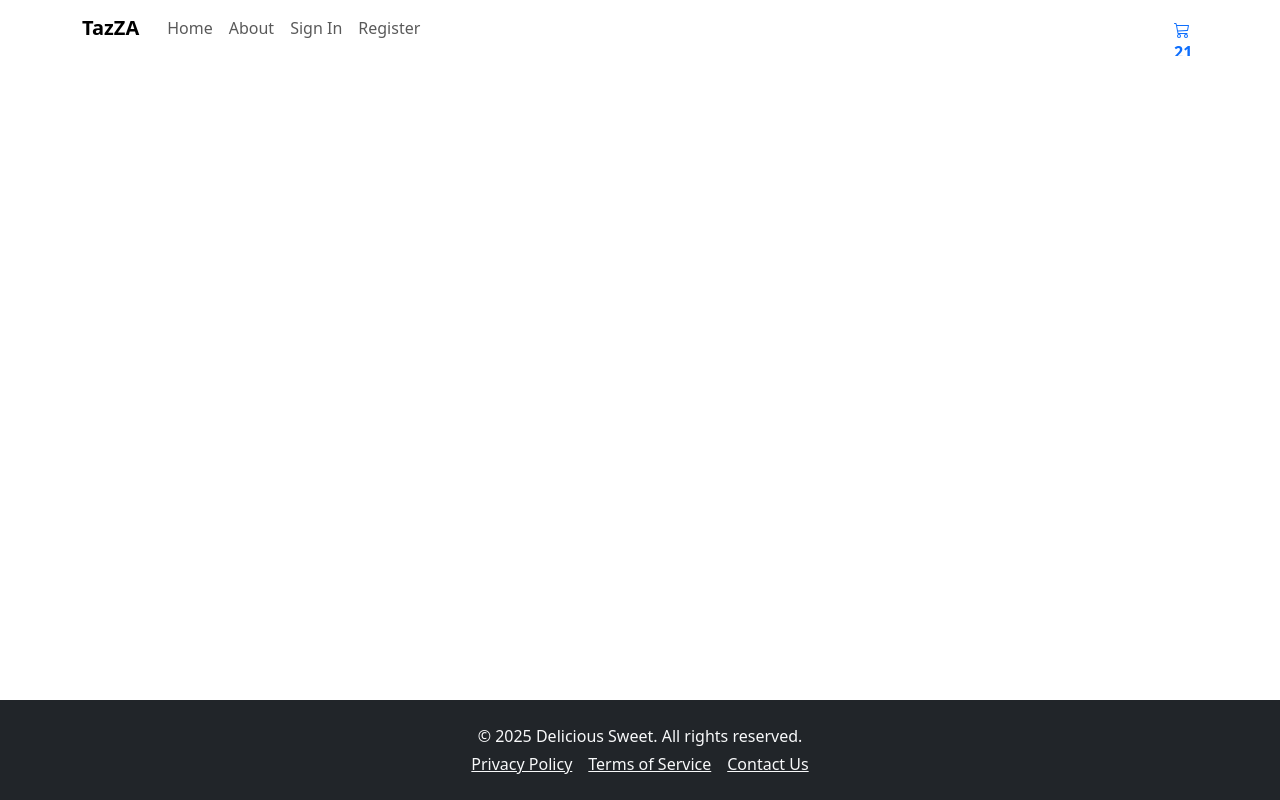
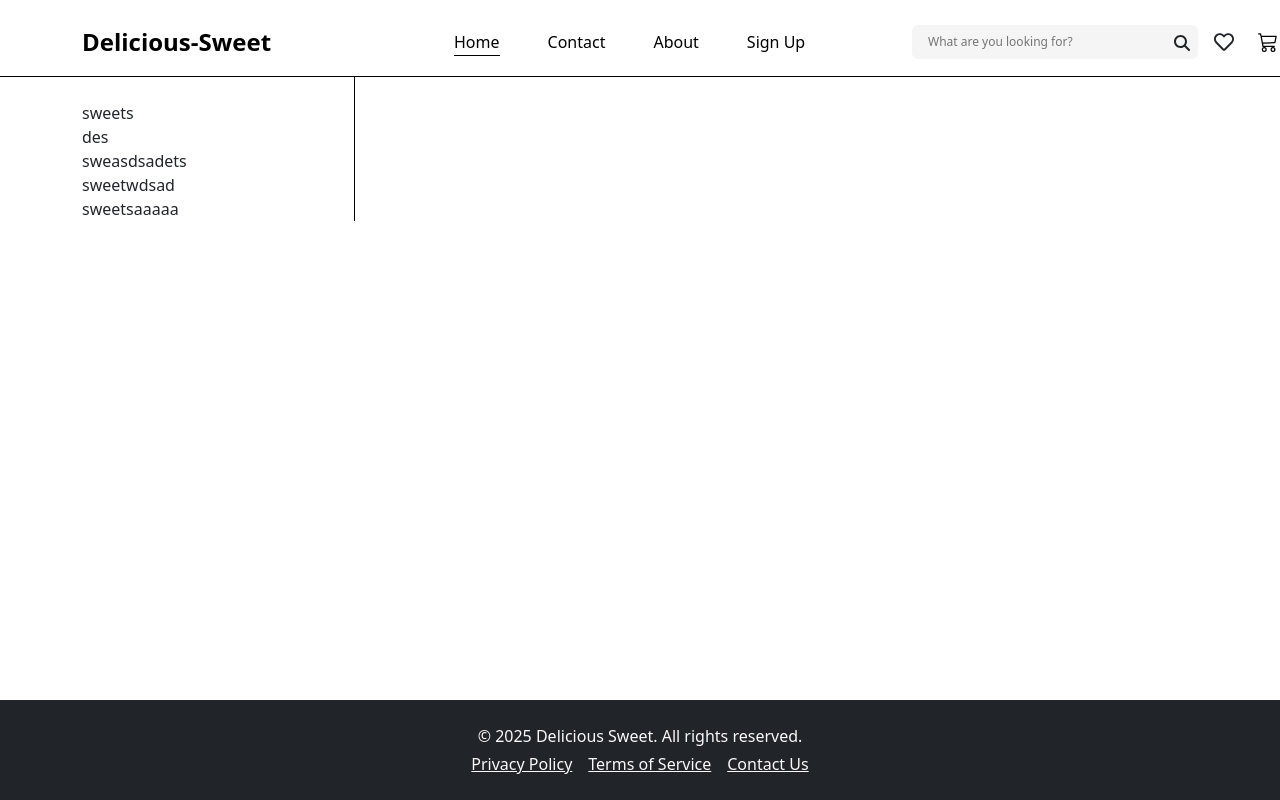
Before and after one commit to mohamedZ555/Delicious-Sweet, a Next.js app in the folder delicious-sweet/: page / in a window 1280 px wide. Built offline with nearby package versions, Linux system fonts and the light colour scheme.

Commit message:
still working on nav and home page

```diff
--- /dev/null
+++ b/delicious-sweet/app/component/BootstrapClient.js
@@ -0,0 +1,11 @@
+"use client";
+
+import { useEffect } from "react";
+
+export default function BootstrapClient() {
+  useEffect(() => {
+    require("bootstrap/dist/js/bootstrap.bundle.min.js"); // ✅ Loads Bootstrap JS in the browser
+  }, []);
+
+  return null;
+}
--- a/delicious-sweet/app/component/home/homeCollector.jsx
+++ b/delicious-sweet/app/component/home/homeCollector.jsx
@@ -1,8 +1,17 @@
+import HomeSideBare from "./homeFirstPart/homeSideBare";
+import HomeSlider from "./homeFirstPart/homeSlider";
 
 export default function HomeCollector() {
     return (
-      <div>
-
+      <div className="container">
+      <div className="row">
+      <div className="col-12 col-sm-3 homeFirstBorder">
+      <HomeSideBare />
       </div>
+      <div className="col-12 col-sm-9 ">
+      <HomeSlider />
+      </div>
+      </div>
+    </div>
     );
   }
--- a/delicious-sweet/app/component/home/homeFirstPart/homeSideBare.jsx
+++ b/delicious-sweet/app/component/home/homeFirstPart/homeSideBare.jsx
@@ -1,8 +1,17 @@
+const diss = [
+  { test: "sweets" },
+  { test: "des" },
+  { test: "sweasdsadets" },
+  { test: "sweetwdsad" },
+  { test: "sweetsaaaaa" },
+];
 
 export default function HomeSideBare() {
-    return (
-      <div>
-
-      </div>
-    );
-  }
+  return (
+    <div className="pt-4">
+      {diss.map((items, key) => (
+        <div key={key}>{items.test}</div> // ✅ Added parentheses for implicit return
+      ))}
+    </div>
+  );
+}
--- a/delicious-sweet/app/component/nav.jsx
+++ b/delicious-sweet/app/component/nav.jsx
@@ -1,56 +1,81 @@
 "use client";
 import Link from "next/link";
+import { usePathname } from "next/navigation";
 import { Navbar, Nav } from "react-bootstrap";
 import { BsCart3 } from "react-icons/bs";
-import { useEffect } from "react";
-// import "@/styles/navBar/navBar.css";
-// import LogButton from "./logButton";
-// import LanguageSwitcher from "./LanguageSwitcher"
+import { FaMagnifyingGlass } from "react-icons/fa6";
+import { FaRegHeart } from "react-icons/fa";
+import styles from "@/styles/pagesStyle/nav.module.css";
+
 function NaviBar() {
-  useEffect(() => {
-    require("bootstrap/dist/js/bootstrap.bundle.min.js");
-  }, []);
+  const pathname = usePathname(); // Get the current path
+
   return (
-    <Navbar collapseOnSelect expand="lg" className="contNav col-12 m-auto">
+    <Navbar
+      collapseOnSelect
+      expand="lg"
+      className={`${styles.contNav} col-12 m-auto pt-4 pb-3`}
+    >
       <div className="bgs container-lg d-flex align-items-center w-100 col-lg-10">
-        <div className="contLogo d-flex d-lg-block justify-content-between align-items-center col-12 col-lg-auto">
-          <Link href="/" className="navbar-brand fw-bold icon-logo text-black">
-            TazZA
+        <div className="contLogo d-flex d-lg-block justify-content-between align-items-center col-12 col-lg-4">
+          <Link
+            href="/"
+            className={`navbar-brand fw-bold ${styles.iconLogo} text-black`}
+          >
+            Delicious-Sweet
           </Link>
           <Navbar.Toggle
             aria-controls="responsive-navbar-nav"
             className="bg-white"
           />
         </div>
-        <Navbar.Collapse id="responsive-navbar-nav" className="collapsBG">
-          <Nav className="me-auto d-flex align-items-center ps-lg-1">
-            <Link href="/" className="nav-link shagr">
-              Home
-            </Link>
-            <Link href="/#" className="nav-link shagr">
-              About
-            </Link>
-            <Link href="/login" className="nav-link shagr">
-              Sign In
-            </Link>
-            <Link href="/register" className="nav-link shagr">
-               Register
-            </Link>
+        <Navbar.Collapse
+          id="responsive-navbar-nav"
+          className="d-flex align-items-center justify-content-between"
+        >
+          <Nav className="d-flex align-items-center gap-4 gap-lg-5">
+            {[
+              { name: "Home", path: "/" },
+              { name: "Contact", path: "/contact" },
+              { name: "About", path: "/about" },
+              { name: "Sign Up", path: "/register" },
+            ].map((link) => (
+              <Link
+                key={link.path}
+                href={link.path}
+                className={`nav-link p-0 ${styles.navLinks} ${
+                  pathname === link.path ? styles.active : ""
+                }`}
+              >
+                {link.name}
+              </Link>
+            ))}
           </Nav>
-          <div className="contcallus d-lg-flex align-items-center justify-content-center">
+          <div className="contcallus d-lg-flex align-items-center justify-content gap-3">
+            <div className="col-12 position-relative">
+              <input
+                className={`col-12 ${styles.iner} px-3 py-2 rounded`}
+                placeholder="What are you looking for?"
+                type="text"
+              />
+              <span className="position-absolute end-0 pt-1 pe-2">
+                <FaMagnifyingGlass />
+              </span>
+            </div>
+            <div className="pointer d-flex fs-5">
+              <FaRegHeart />
+            </div>
             <div className="d-flex flex-column flex-lg-row justify-content-center align-items-center py-lg-0 py-1 gap-2 pb-4 pb-lg-0">
-              <Link href="/#" className="underLine ">
+              <Link href="/cart" className="underLine text-black fs-5">
                 <div className="shoppingCart position-relative ms-lg-2 fw-bold text-center d-none align-items-center justify-content-center d-lg-flex">
                   <div>
-                    <BsCart3 />
-                    <div className="notification position-absolute rounded-circle d-flex justify-content-center align-items-center">
-                      21
-                    </div>
+                    <span className="d-flex">
+                      <BsCart3 />
+                    </span>
                   </div>
                 </div>
                 <div className="d-lg-none CartText"></div>
               </Link>
-              <div>{/* <LogButton /> */}</div>
             </div>
           </div>
         </Navbar.Collapse>
--- a/delicious-sweet/app/layout.jsx
+++ b/delicious-sweet/app/layout.jsx
@@ -1,21 +1,30 @@
-
+import { Poppins } from "next/font/google";
 import "../styles/globals.css";
 import 'bootstrap/dist/css/bootstrap.min.css';
-
+import BootstrapClient from "./component/BootstrapClient";
 import NaviBar from "./component/nav";
 import Footer from "./component/footer";
 
+const poppins = Poppins({
+  variable: "--font-poppins",
+  subsets: ["latin"],
+  weight: ["300", "400", "500", "600", "700"], // Choose the weights you need
+});
 
 export const metadata = {
-  title: "Delicious Sweet",
+  title: "Nuba Nile",
   description: "Generated by create next app",
+  icons: {
+    icon: "/assets/images/logo.png", // Ensure the image is inside the 'public' folder
+  },
 };
 
 export default function RootLayout({ children }) {
   return (
     <html lang="en">
-      <body>
+      <body className={`${poppins.variable}`}>
         <NaviBar/>
+      <BootstrapClient />
         {children}
         <Footer/>
       </body>
--- a/delicious-sweet/app/page.jsx
+++ b/delicious-sweet/app/page.jsx
@@ -1,8 +1,9 @@
+import HomeCollector from "./component/home/homeCollector";
 
 export default function Home() {
   return (
     <div>
-
+      <HomeCollector />
     </div>
   );
 }
--- a/delicious-sweet/styles/globals.css
+++ b/delicious-sweet/styles/globals.css
@@ -44,3 +44,11 @@ a {
     color-scheme: dark;
   }
 }
+
+.pointer{
+  cursor: pointer;
+}
+
+.homeFirstBorder{
+  border-right: 0.5px solid black;
+}
--- /dev/null
+++ b/delicious-sweet/styles/pagesStyle/nav.module.css
@@ -0,0 +1,51 @@
+.navLinks {
+    font-size: 16px;
+    line-height: 24px;
+    font-weight: 400;
+    color: black !important;
+    position: relative;
+    text-decoration: none;
+}
+
+.navLinks::after {
+    content: "";
+    width: 100%;
+    height: 1px;
+    background-color: black;
+    position: absolute;
+    bottom: -2px;
+    left: 0;
+    transform: scaleX(0);
+    transform-origin: left;
+    transition: transform 0.3s ease-in-out;
+}
+
+.navLinks:hover::after {
+    transform: scaleX(1);
+}
+
+/* Active Page Styling */
+
+.active::after {
+    transform: scaleX(1);
+}
+
+.contNav{
+    border-bottom: 0.5px solid black;
+}
+
+.iconLogo{
+    color: black;
+    font-size: 24px;
+    font-weight: 700;
+    letter-spacing: 3%;
+}
+
+.iner{
+    border:none;
+    background-color: #F5F5F5;
+    color: #000000;
+    font-weight: 400;
+    font-size: 12px;
+    line-height: 18px;
+}
```
Also changed, not shown: delicious-sweet/app/about/page.jsx (added, +8 -0 lines), delicious-sweet/app/contact/page.jsx (added, +9 -0 lines).
